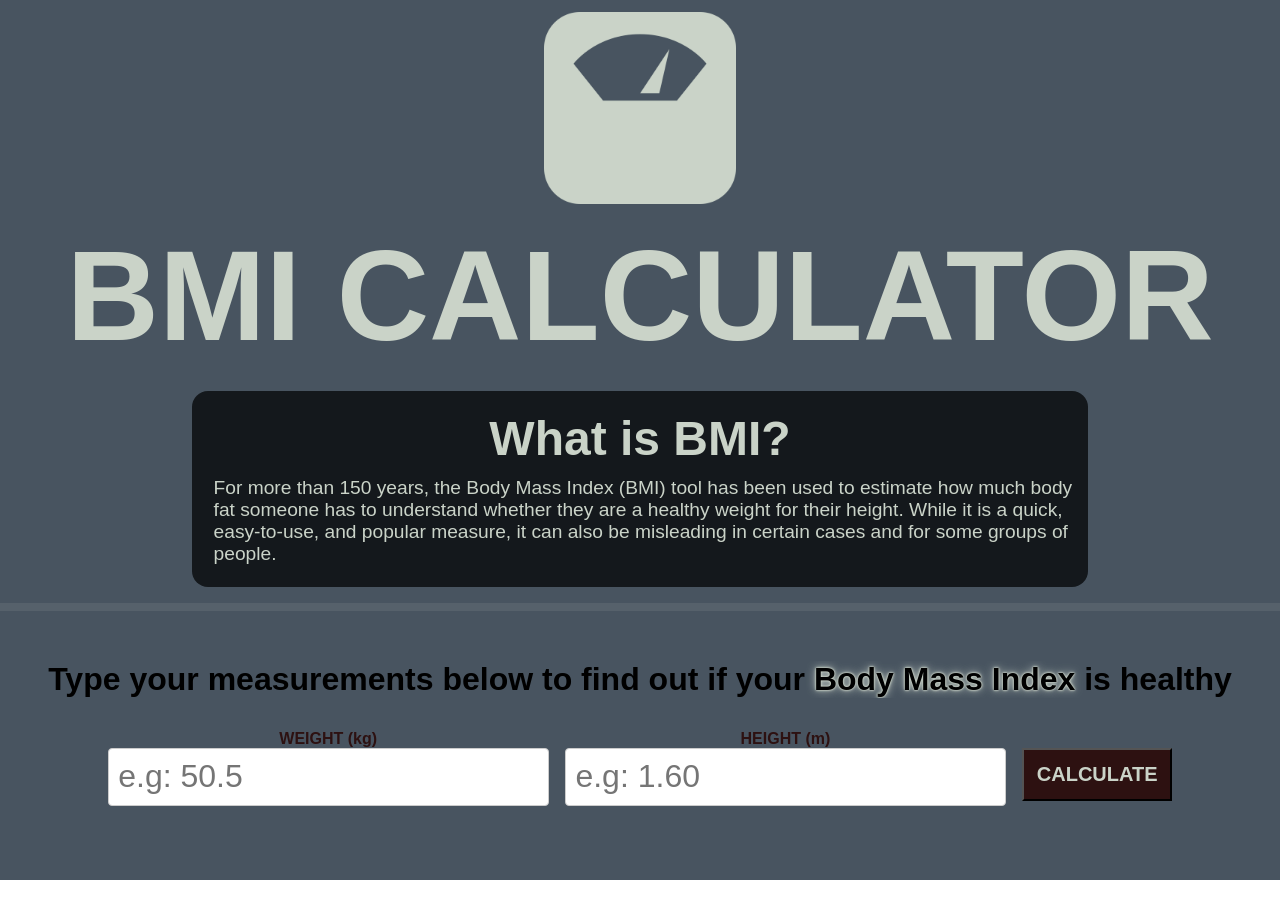
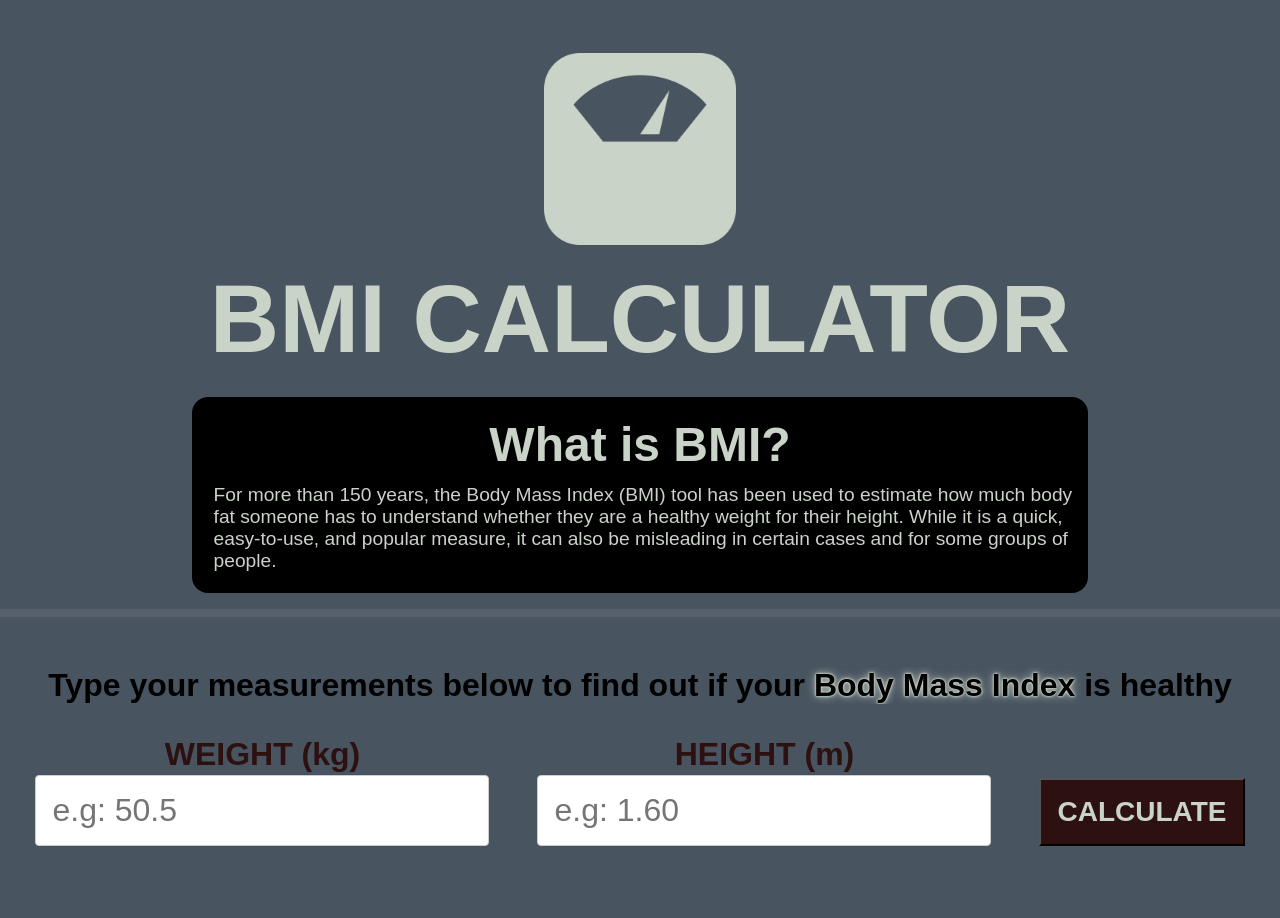
Before and after one commit to susyhaga/BMI_calculator_sh, a React (Vite) app: page / in a window 1280 px wide. Shown: the top 918 px of the page. Before the commit the page ends 880 px from the top, so only its background shows below. Built offline with nearby package versions, Linux system fonts and the light colour scheme.

Commit message:
Update Header.module.css

```diff
--- a/src/components/Header/Header.module.css
+++ b/src/components/Header/Header.module.css
@@ -7,11 +7,10 @@
     background-color: var(--primaryColor);
     transition: height 0.5s ease;
     overflow-x: hidden;
-    overflow-y: hidden;
 
 }
 .fullscreen {
-    height: 110vh;
+    height: 120vh;
     width: 100vw;
     padding-bottom: 50px;
     margin-top: 0;
@@ -32,9 +31,9 @@
 .title{
     color: var(--secondaryColor);
     font-weight: bolder;
-    font-size: 8rem;
-    margin-bottom: 0.1rem;
-    margin-top: 0.1rem;
+    font-size: 6rem;
+    margin-bottom: 0.2rem;
+    margin-top: 0.2rem;
 
 }
 .p{
@@ -60,7 +59,7 @@
 
 
 .text{
-    background-color: var(--tableColor);
+    background-color: var(--textColor);
     width: 70vw;
     margin-top:20px;
     margin-bottom: 1rem;
@@ -100,7 +99,7 @@
     align-items: center;
     margin-top: 2rem;
     margin-bottom: 10px;
-    gap:1rem;
+    gap: 3rem;
 
 }
 
@@ -113,22 +112,23 @@
 
 .label{
     font-weight: bold;
-    font-size: 1rem;
+    font-size: 2rem;
     color: var(--buttonColor);
+    margin-bottom: 0.1rem;
 }
 .input{
-    padding:0.6rem;
+    padding:1rem;
     border: 1px solid #ccc;
     border-radius: 4px;
     font-size: 2rem;
 }
 
 .button{
-    padding: 0.8rem;
-    margin-top: 12px;
+    padding: 1rem;
+    margin-top: 40px;
     color: var(--secondaryColor);
     font-weight: bold;
-    font-size: 20px;
+    font-size: 28px;
     background-color: var(--buttonColor);
     color: var(--secondaryColor);
 }
@@ -209,8 +209,10 @@
         font-size: 12px;
     }
     .inputContainer {
-        gap: 0.2rem;
+        gap: 0rem;
         margin-top: 0.5rem;
+        margin-right: 0;
+        margin-top:0;
         margin-bottom: auto;
     }
 
```
